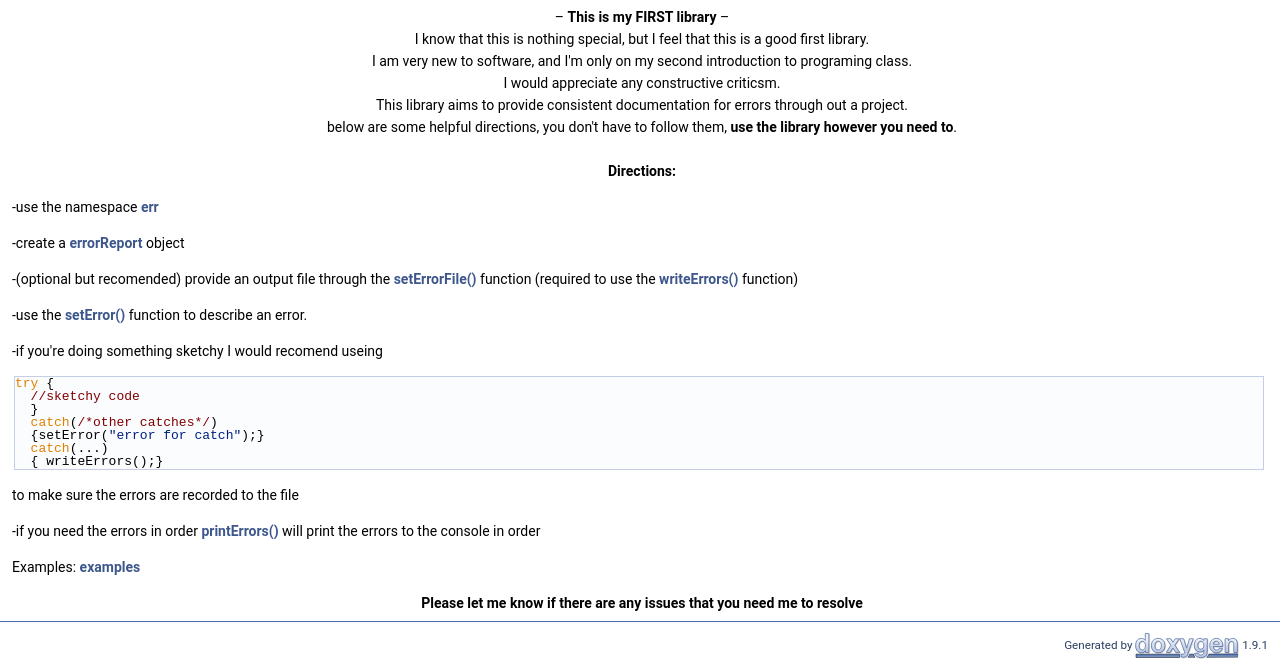
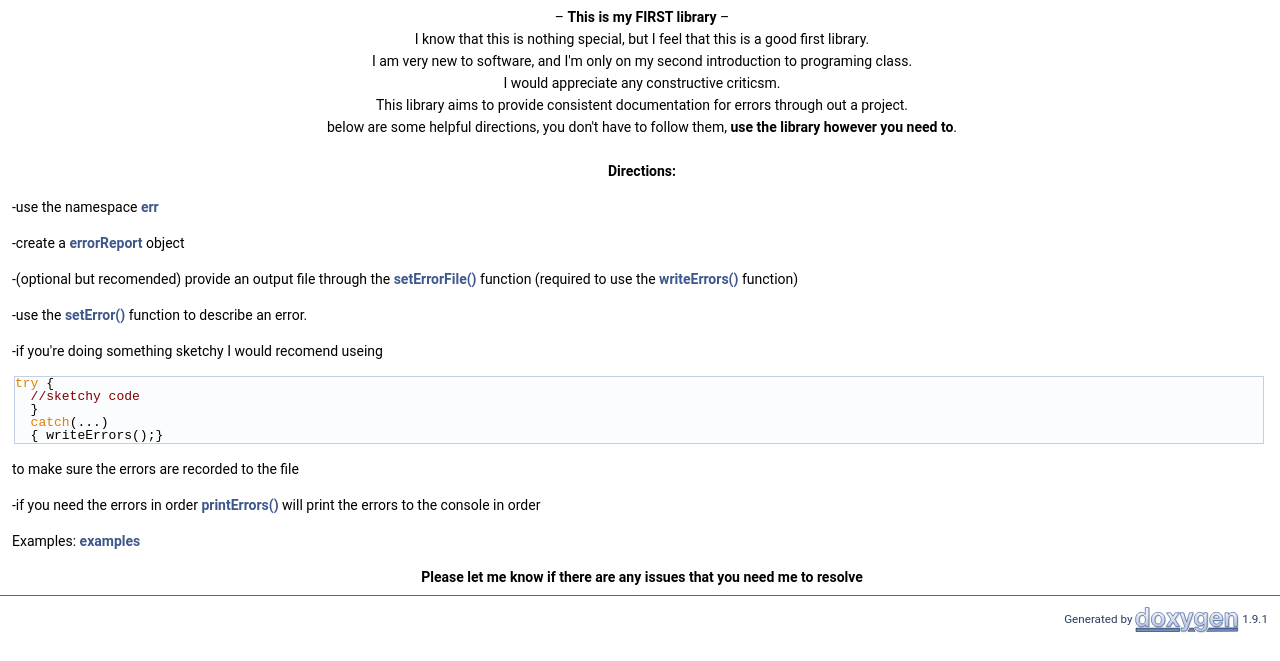
Before and after one commit to DrBPatch5707/Error-Report-Library, a plain HTML site: page index.html in a window 1280 px wide. Shown: the part 156-817 px from the top of the page. Drawn offline with Linux system fonts and the light colour scheme.

Commit message:
Update index.html
Removed something dumb I put in the documentation

```diff
--- a/index.html
+++ b/index.html
@@ -79,8 +79,6 @@ $(function() {
 <p>-if you're doing something sketchy I would recomend useing </p><div class="fragment"><div class="line"><span class="keywordflow">try</span> {</div>
 <div class="line">  <span class="comment">//sketchy code</span></div>
 <div class="line">  } </div>
-<div class="line">  <span class="keywordflow">catch</span>(<span class="comment">/*other catches*/</span>)</div>
-<div class="line">  {setError(<span class="stringliteral">&quot;error for catch&quot;</span>);}</div>
 <div class="line">  <span class="keywordflow">catch</span>(...) </div>
 <div class="line">  { writeErrors();} </div>
 </div><!-- fragment --><p> to make sure the errors are recorded to the file</p>
```
